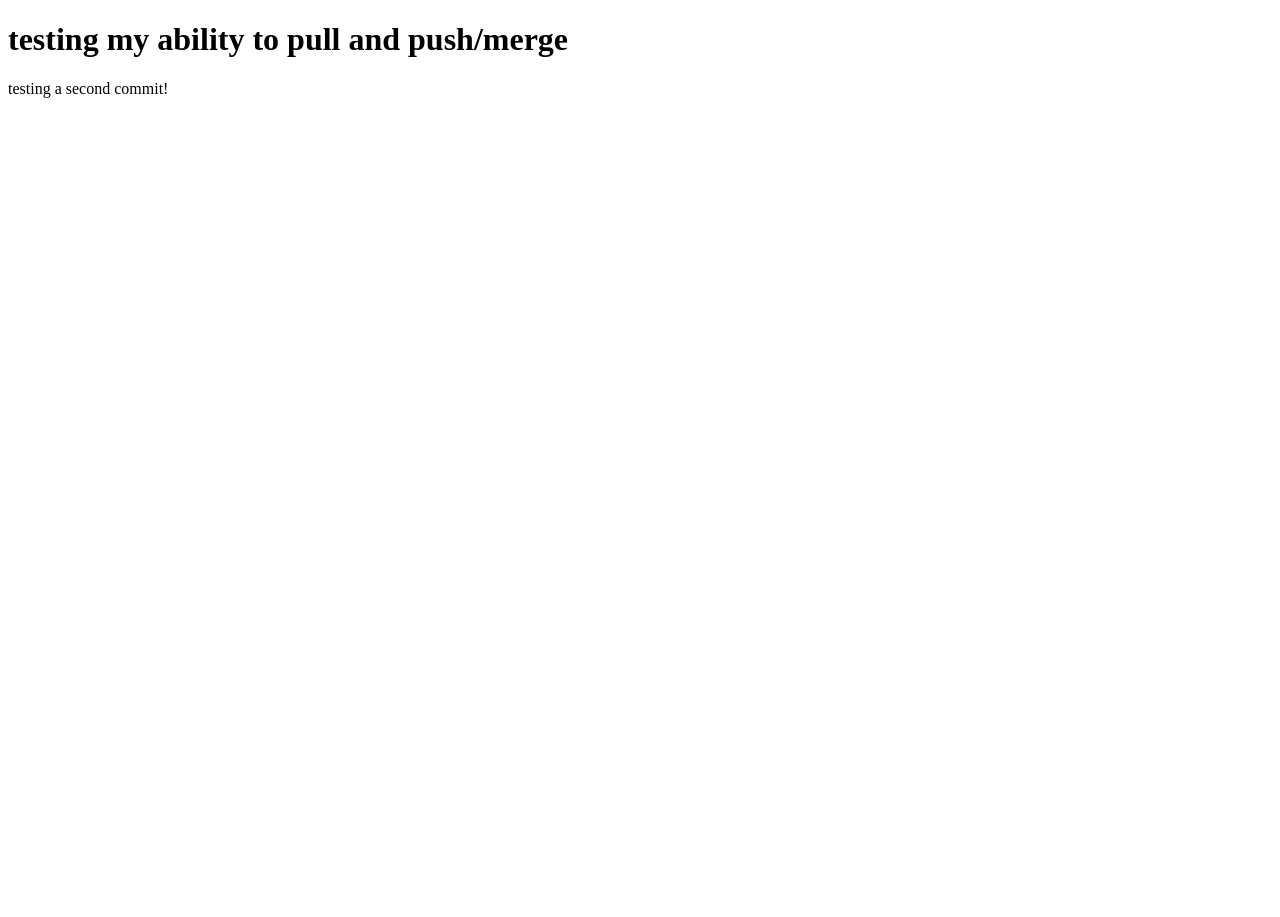
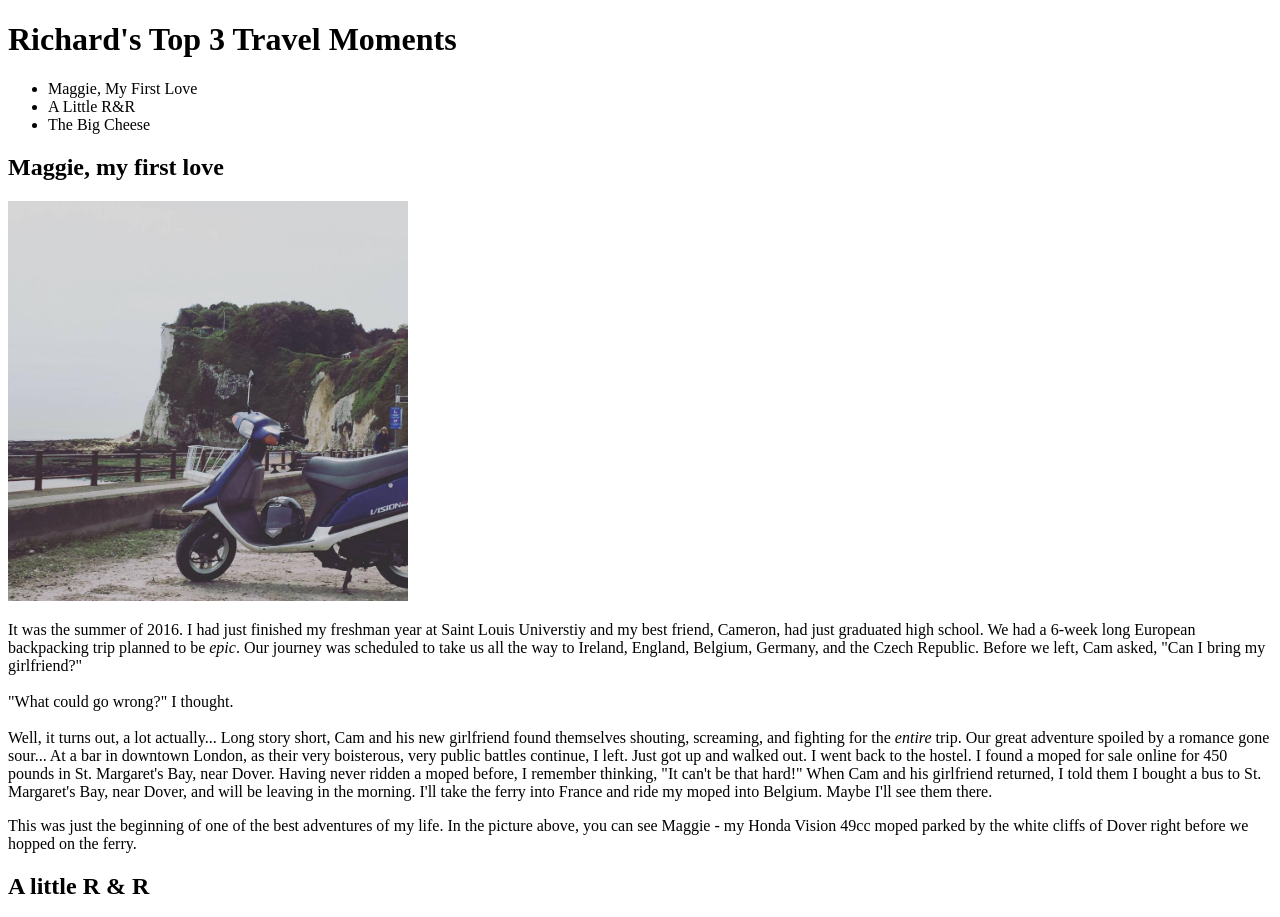
Before and after one commit to Stl-LC101-MAY-2022/js-assignment-4-html-me-something-beemerrl, a website: page index.html in a window 1280 px wide. Shown: the top 917 px of the page. Before the commit the page ends 800 px from the top, so only its background shows below. Drawn offline with Linux system fonts and the light colour scheme.

Commit message:
finished html

```diff
--- a/index.html
+++ b/index.html
@@ -1,10 +1,52 @@
 <!DOCTYPE html>
+<!--conside three buttons on main page: 1) maggie, 2) R&R, 3) cheese-->
 <html>
    <head>
+      <link rel="stylesheet" href="styles.css">
    </head>
    <body>
-      <!-- Write your HTML in this file! -->
-      <h1>testing my ability to pull and push/merge </h1>
-      <p>testing a second commit!</p>
+
+      <header>
+         <h1>Richard's Top 3 Travel Moments</h1>
+      </header>
+      <!--MAIN BODY/stories and images-->
+      <nav>
+         <ul>
+            <li>Maggie, My First Love</li>
+            <li>A Little R&amp;R</li>
+            <li>The Big Cheese</li>
+         </ul>
+      </nav>
+      <main>
+         <article>
+            <div class="maggie">
+               <h2>Maggie, my first love</h2>
+               <img src="images/moped.jpg" alt="moped on the beach" width="400">
+               <p>It was the summer of 2016. I had just finished my freshman year at Saint Louis Universtiy and my best friend, Cameron, had just graduated high school. We had a 6-week long European backpacking trip planned to be <em>epic</em>. Our journey was scheduled to take us all the way to Ireland, England, Belgium, Germany, and the Czech Republic. Before we left, Cam asked, "Can I bring my girlfriend?"<br><br>"What could go wrong?" I thought.<br><br>Well, it turns out, a lot actually... Long story short, Cam and his new girlfriend found themselves shouting, screaming, and fighting for the <em>entire</em> trip. Our great adventure spoiled by a romance gone sour... At a bar in downtown London, as their very boisterous, very public battles continue, I left. Just got up and walked out. I went back to the hostel. I found a moped for sale online for 450 pounds in St. Margaret's Bay, near Dover. Having never ridden a moped before, I remember thinking, "It can't be that hard!" When Cam and his girlfriend returned, I told them I bought a bus to St. Margaret's Bay, near Dover, and will be leaving in the morning. I'll take the ferry into France and ride my moped into Belgium. Maybe I'll see them there.</p>
+               <p>This was just the beginning of one of the best adventures of my life. In the picture above, you can see Maggie - my Honda Vision 49cc moped parked by the white cliffs of Dover right before we hopped on the ferry.</p>
+            </div>
+
+            <div class="surf">
+               <h2>A little R &amp; R</h2>
+               <img src="images/surf.jpg" width="400">
+               <p>A few years after my affair with Maggie the Moped, I found myself interested in more entrepreneurial pursuits. At a young age, I realized traveling to cultures vastly different from my own could be incredibly formative and eye-opening. I learned about an organization called Workaway, which allowed young, broke travelers to find host sites across the globe. In exchange for a few hours of work each day, you could live for free at a coffee farm in Guatemala or a hostel in Spain. I attempted to use this model to start my own organization, BeyondSTL, which would take local St. Louis city high school students on an international immersive cultural experience. </p>
+               <p>The 19-year-old me went so far as visiting and vetting host sites in Costa Rica, Guatemala, and Belize! The first stop was the Dreamsea Surf Camp, a communal camp tucked in the jungles on the Nicoya Peninsula of Costa Rica. Unfortunately, BeyondSTL never fully materialized, but at least my close friend Robbie and I got to learn how to shred some waves in the process.</p>
+            </div>
+
+            <div class="wif">
+               <h2>The big cheese</h2>
+               <img src="images/mt-evans.jpg">
+               <p>This adventure has just begun. We started seeing each other on strictly "casual" terms in the spring of 2021. Less than a year later, we're engaged and looking forward to spending the rest of our lives together.</p>
+            </div>
+         </article>
+
+      </main>
+
+      <footer>
+         <p>&copy; 2022 Richard Beemer</p>
+      </footer>
+
    </body>
 </html>
+
+<!-- REQUIREMENTS: p, header, footer, main, article, img, one html entity-->
```
Also changed, not shown: images/moped.jpg (added), images/mt-evans.jpg (added), images/surf.jpg (added).
